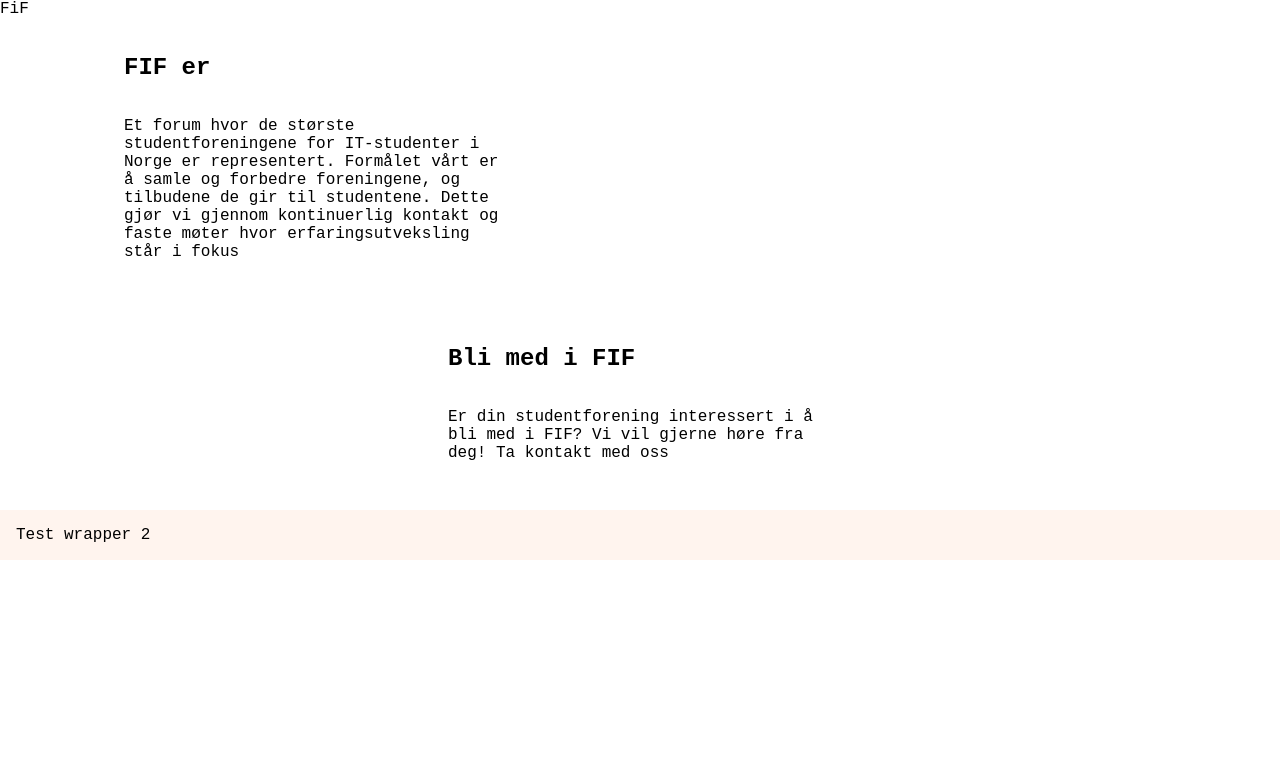
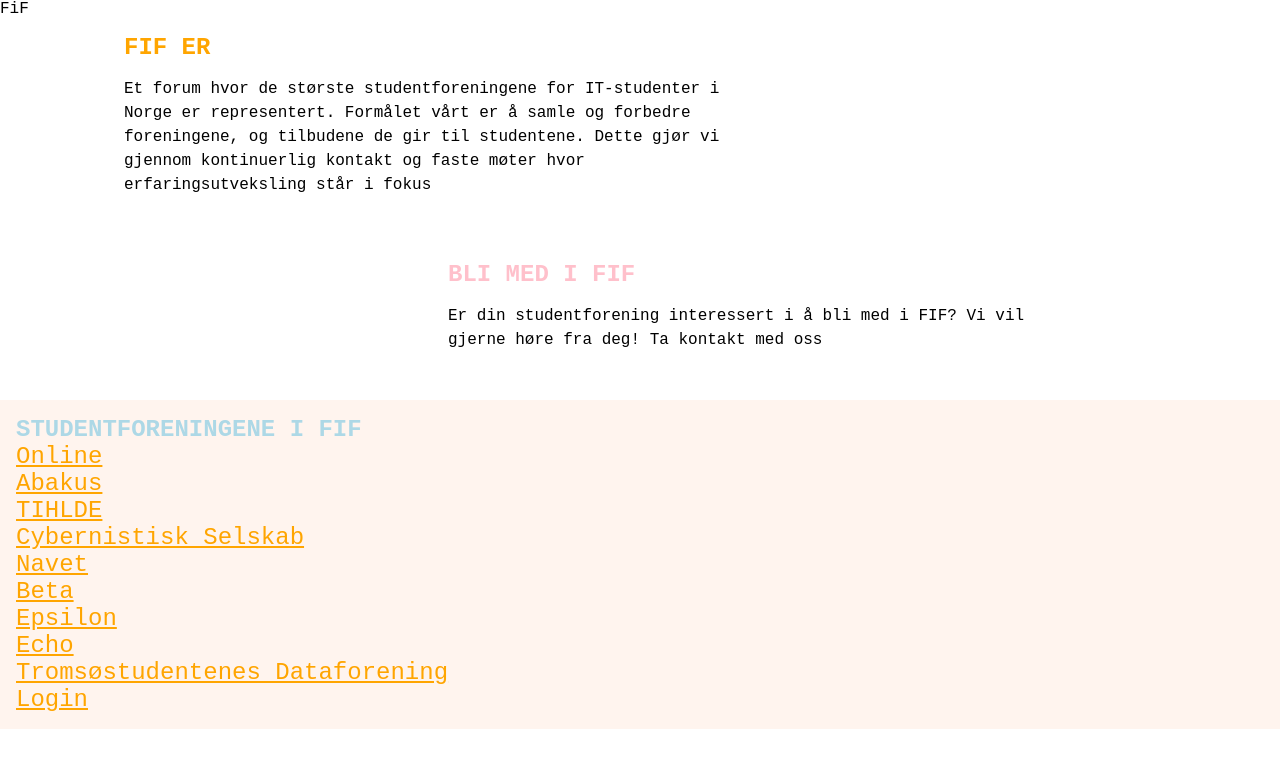
Before and after one commit to itforeninger/itforeninger.no, a Next.js app: page / in a window 1280 px wide. Shown: the top 768 px of the page. Built offline with nearby package versions, Linux system fonts and the light colour scheme.

Commit message:
Text components and first draft of index page

```diff
--- /dev/null
+++ b/components/Header.tsx
@@ -0,0 +1,12 @@
+import styled from "styled-components";
+
+
+const Header = styled.h1`
+  text-transform: uppercase;
+  font-size: 1.5em;
+  margin: 0;
+  color: ${props => props.color};
+`
+
+
+export default Header;
--- /dev/null
+++ b/components/Link.tsx
@@ -0,0 +1,20 @@
+import styled, { css } from "styled-components";
+
+interface LinkProps {
+  large?: boolean;
+}
+
+const Link = styled.a<LinkProps>`
+  text-decoration: underline;
+  color: ${props => props.color};
+  transition: filter .5s;
+
+  ${props => props.large && css`
+    font-size: 1.5em;
+  `}
+  :hover {
+    filter: brightness(80%);
+  }
+`
+
+export default Link;
--- /dev/null
+++ b/components/Paragraph.tsx
@@ -0,0 +1,9 @@
+import styled from "styled-components";
+
+
+const Paragraph = styled.p`
+  color: ${props => props.color};
+  line-height: 150%;
+`
+
+export default Paragraph;
--- a/pages/index.js
+++ b/pages/index.js
@@ -1,6 +1,9 @@
 import React from 'react';
 import styled from 'styled-components';
 import RowWrapper from '../components/RowWrapper';
+import Header from '../components/Header';
+import Paragraph from '../components/Paragraph';
+import Link from '../components/Link';
 
 
 const Grid = styled.div`
@@ -13,16 +16,28 @@ const Grid = styled.div`
 
 const Home = () => (
   <Grid>
-    <RowWrapper start={2} end={5} >
-      <h2>FIF er</h2>
-      <p>Et forum hvor de største studentforeningene for IT-studenter i Norge er representert. Formålet vårt er å samle og forbedre foreningene, og tilbudene de gir til studentene. Dette gjør vi gjennom kontinuerlig kontakt og faste møter hvor erfaringsutveksling står i fokus</p>
+    <RowWrapper start={2} end={7} >
+      <Header color="orange">FIF er</Header>
+      <Paragraph>Et forum hvor de største studentforeningene for IT-studenter i Norge er representert. Formålet vårt er å samle og forbedre foreningene, og tilbudene de gir til studentene. Dette gjør vi gjennom kontinuerlig kontakt og faste møter hvor erfaringsutveksling står i fokus</Paragraph>
     </RowWrapper>
-    <RowWrapper start={5} end={8} >
-      <h2>Bli med i FIF</h2>
-      <p>Er din studentforening interessert i å bli med i FIF? Vi vil gjerne høre fra deg! Ta kontakt med oss</p>
+    <RowWrapper start={5} end={10} >
+      <Header color="pink">Bli med i FIF</Header>
+      <Paragraph>Er din studentforening interessert i å bli med i FIF? Vi vil gjerne høre fra deg! Ta kontakt med oss</Paragraph>
     </RowWrapper>
     <RowWrapper start={1} end={12} backgroundColor="beige">
-      Test wrapper 2
+      <Header color="lightBlue">
+        Studentforeningene i FIF
+      </Header>
+      <Link large href="online.ntnu.no" color="orange">Online</Link>
+      <Link large color="orange">Abakus</Link>
+      <Link large color="orange">TIHLDE</Link>
+      <Link large color="orange">Cybernistisk Selskab</Link>
+      <Link large color="orange">Navet</Link>
+      <Link large color="orange">Beta</Link>
+      <Link large color="orange">Epsilon</Link>
+      <Link large color="orange">Echo</Link>
+      <Link large color="orange">Tromsøstudentenes Dataforening</Link>
+      <Link large color="orange">Login</Link>
     </RowWrapper>
   </Grid>
 )
```
